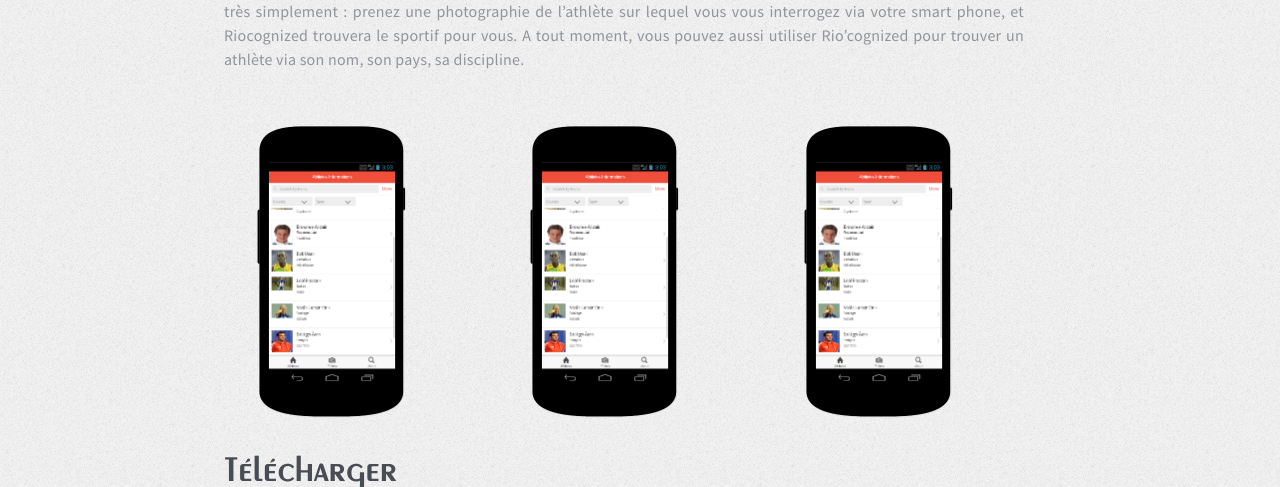
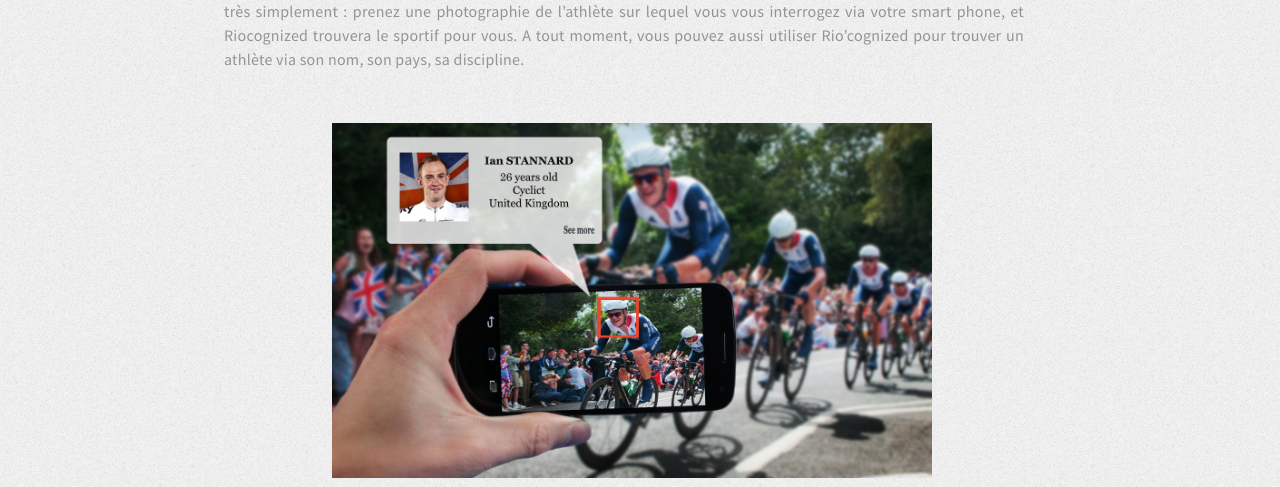
Before and after one commit to Olympic-insa/riocognized-website, a plain HTML site: page produit.html in a window 1280 px wide. Shown: the part 995-1482 px from the top of the page. Drawn offline with Linux system fonts and the light colour scheme.

Commit message:
add app image

```diff
--- a/produit.html
+++ b/produit.html
@@ -107,19 +107,10 @@
                             </div>
                         </div>
                         <div class="row">
-                            <div class="4u">
-                                    <img src="images/mockup.png">
-
-                            </div>
-                            <div class="4u">
-
-                                    <img src="images/mockup.png">
-
-                            </div>
-                            <div class="4u">
-
-                                    <img src="images/mockup.png">
-
+                            <div class="12u">
+                                <p style="text-align:center">
+                                    <img src="images/app.png"><br>
+                                </p>
                             </div>
                         </div>
                         <div class="row">
```
Also changed, not shown: images/app.png (added).
